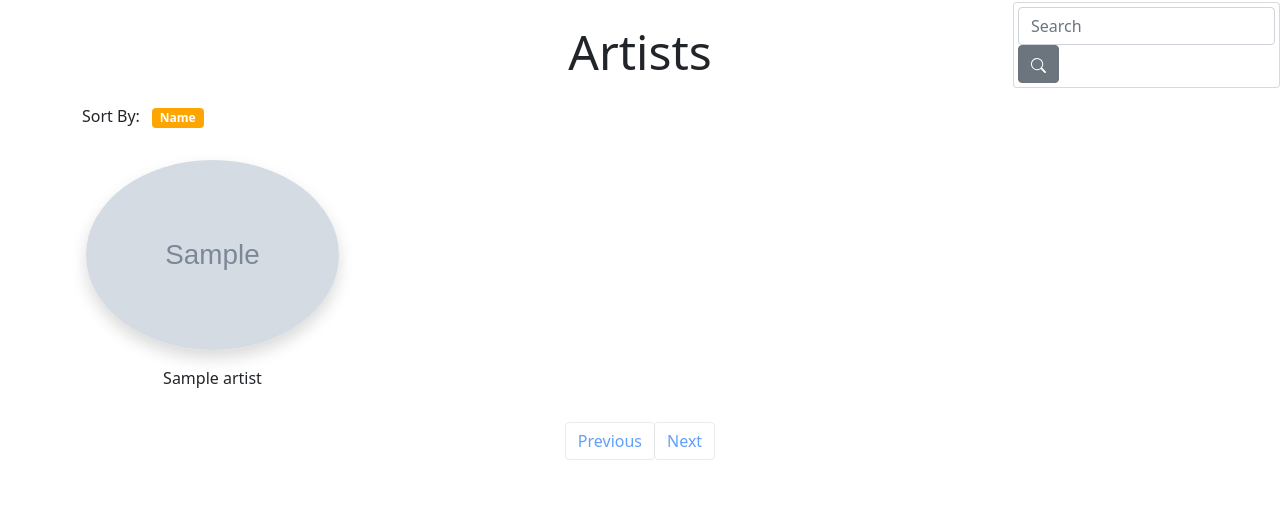
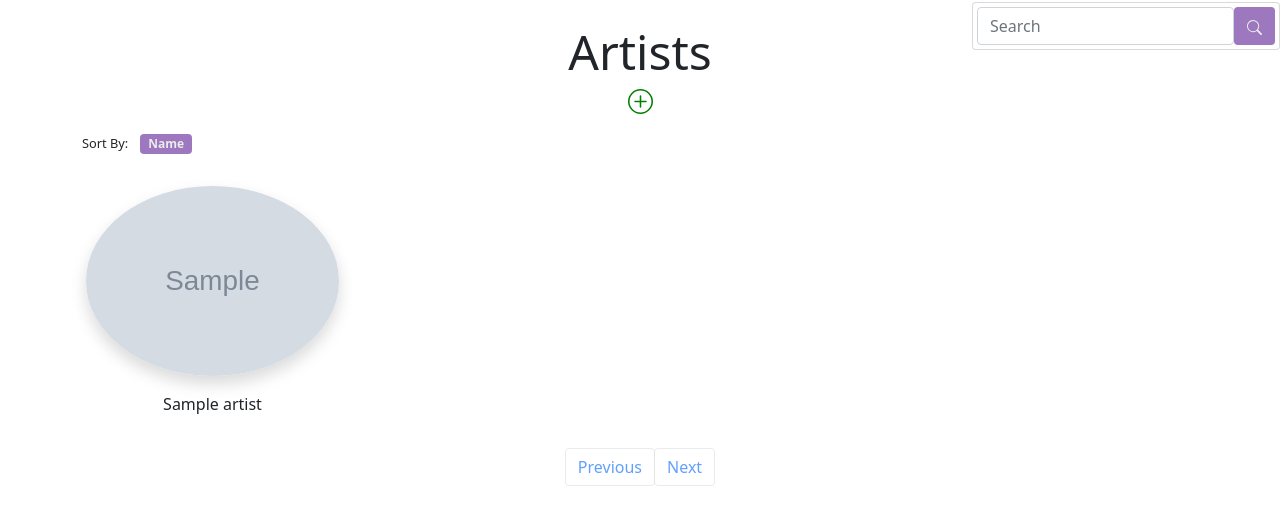
Before and after one commit to misterrager8/musicAnalyzer, a Flask app: page /artists in a window 1280 px wide, after a click that opens the changed part. Shown: the part 56-581 px from the top of the page. Run offline with Flask 2, Linux system fonts and the light colour scheme; tables that the repository leaves empty hold one stand-in row (Sample ...).

Commit message:
Various changes (28-09-2021)
- Update 'font-' classes for Bootstrap 5

- Redo sort filters, remove badge macro

- Pagination w/ order_by to keep order while changing pages

- Make changes to album_create_form

- Fix form-inline (deprecated)

- Change icons, remove circle_icon

- Add modal for adding Artists

- Add CSS class: btn-custom

```diff
--- a/modules/static/main.css
+++ b/modules/static/main.css
@@ -28,3 +28,13 @@
     margin: 1rem;
     padding: 1.5rem;
 }
+
+.btn-custom {
+    background-color: var(--secondary-bg-color);
+    color: var(--navbar-font-color);
+}
+
+.badge-custom {
+    background-color: var(--secondary-bg-color);
+    color: var(--navbar-font-color);
+}
--- a/modules/templates/albums/album.html
+++ b/modules/templates/albums/album.html
@@ -5,7 +5,7 @@
 <title>{{ album.title }}</title>
 <body>
 <div class="text-center m-3">
-  {{ macros.paragraph(album.title, class='font-italic', size=3) }}
+  {{ macros.paragraph(album.title, class='fst-italic', size=3) }}
   <a href="{{ url_for('artist_', id_=album.artists.id) }}" class="link">{{ macros.paragraph(album.artists.name, size=2) }}</a>
   {{ macros.paragraph(album.release_date.year, class='mb-3', size=1) }}
   {{ macros.album_options(album) }}
--- a/modules/templates/artists/artists.html
+++ b/modules/templates/artists/artists.html
@@ -4,7 +4,10 @@
 {% block body %}
 <title>Artists</title>
 <body>
-{{ macros.paragraph('Artists', size=3, class='text-center m-3') }}
+<div class="text-center m-3">
+  {{ macros.paragraph('Artists', size=3) }}
+  <a href="#" class="" data-bs-target="#artist_create" data-bs-toggle="modal">{{ macros.add_icon() }}</a>
+</div>
 {{ macros.artists_sort_filter() }}
 
 <div class="row">
@@ -14,4 +17,7 @@
 </div>
 {{ macros.artists_paginate() }}
 </body>
+{% call macros.modal('artist_create') %}
+{{ macros.artist_create_form() }}
+{% endcall %}
 {% endblock %}
--- a/modules/templates/macros.html
+++ b/modules/templates/macros.html
@@ -14,22 +14,6 @@
 </div>
 {% endmacro %}
 
-{% macro badge(txt, bg_color='black', txt_color='white', class='', href='#', newtab=false, modal_id='') %}
-<a href="{{ href }}"
-   class="badge {{ class }}"
-   style="text-decoration:none; background-color:{{ bg_color }}; color:{{ txt_color }}"
-   {% if newtab %}
-   target="_blank"
-   {% endif %}
-   {% if modal_id %}
-   data-bs-toggle="modal"
-   data-bs-target="#{{ modal_id }}"
-   {% endif %}
->
-  {{ txt }}
-</a>
-{% endmacro %}
-
 {% macro input(name, placeholder, class='', value='') %}
 <input type="text" name="{{ name }}" placeholder="{{ placeholder }}" class="form-control {{ class }}" autocomplete="off" value="{{ value }}">
 {% endmacro %}
@@ -41,22 +25,21 @@
 {% endmacro %}
 
 {% macro add_icon(size=25, color='green', class='') %}
-<svg xmlns="http://www.w3.org/2000/svg" width="{{ size }}" height="{{ size }}" fill="{{ color }}" class="bi bi-plus-square {{ class }}" viewBox="0 0 16 16">
-  <path d="M14 1a1 1 0 0 1 1 1v12a1 1 0 0 1-1 1H2a1 1 0 0 1-1-1V2a1 1 0 0 1 1-1h12zM2 0a2 2 0 0 0-2 2v12a2 2 0 0 0 2 2h12a2 2 0 0 0 2-2V2a2 2 0 0 0-2-2H2z"/>
+<svg xmlns="http://www.w3.org/2000/svg" width="{{ size }}" height="{{ size }}" fill="{{ color }}" class="bi bi-plus-circle {{ class }}" viewBox="0 0 16 16">
+  <path d="M8 15A7 7 0 1 1 8 1a7 7 0 0 1 0 14zm0 1A8 8 0 1 0 8 0a8 8 0 0 0 0 16z"/>
   <path d="M8 4a.5.5 0 0 1 .5.5v3h3a.5.5 0 0 1 0 1h-3v3a.5.5 0 0 1-1 0v-3h-3a.5.5 0 0 1 0-1h3v-3A.5.5 0 0 1 8 4z"/>
 </svg>
 {% endmacro %}
 
 {% macro edit_icon(size=25, color='currentcolor', class='') %}
-<svg xmlns="http://www.w3.org/2000/svg" width="{{ size }}" height="{{ size }}" fill="{{ color }}" class="bi bi-pencil-square {{ class }}" viewBox="0 0 16 16">
-  <path d="M15.502 1.94a.5.5 0 0 1 0 .706L14.459 3.69l-2-2L13.502.646a.5.5 0 0 1 .707 0l1.293 1.293zm-1.75 2.456-2-2L4.939 9.21a.5.5 0 0 0-.121.196l-.805 2.414a.25.25 0 0 0 .316.316l2.414-.805a.5.5 0 0 0 .196-.12l6.813-6.814z"/>
-  <path fill-rule="evenodd" d="M1 13.5A1.5 1.5 0 0 0 2.5 15h11a1.5 1.5 0 0 0 1.5-1.5v-6a.5.5 0 0 0-1 0v6a.5.5 0 0 1-.5.5h-11a.5.5 0 0 1-.5-.5v-11a.5.5 0 0 1 .5-.5H9a.5.5 0 0 0 0-1H2.5A1.5 1.5 0 0 0 1 2.5v11z"/>
+<svg xmlns="http://www.w3.org/2000/svg" width="{{ size }}" height="{{ size }}" fill="{{ color }}" class="bi bi-pencil-fill {{ class }}" viewBox="0 0 16 16">
+  <path d="M12.854.146a.5.5 0 0 0-.707 0L10.5 1.793 14.207 5.5l1.647-1.646a.5.5 0 0 0 0-.708l-3-3zm.646 6.061L9.793 2.5 3.293 9H3.5a.5.5 0 0 1 .5.5v.5h.5a.5.5 0 0 1 .5.5v.5h.5a.5.5 0 0 1 .5.5v.5h.5a.5.5 0 0 1 .5.5v.207l6.5-6.5zm-7.468 7.468A.5.5 0 0 1 6 13.5V13h-.5a.5.5 0 0 1-.5-.5V12h-.5a.5.5 0 0 1-.5-.5V11h-.5a.5.5 0 0 1-.5-.5V10h-.5a.499.499 0 0 1-.175-.032l-.179.178a.5.5 0 0 0-.11.168l-2 5a.5.5 0 0 0 .65.65l5-2a.5.5 0 0 0 .168-.11l.178-.178z"/>
 </svg>
 {% endmacro %}
 
 {% macro delete_icon(size=25, color='red', class='') %}
-<svg xmlns="http://www.w3.org/2000/svg" width="{{ size }}" height="{{ size }}" fill="{{ color }}" class="bi bi-x-square {{ class }}" viewBox="0 0 16 16">
-  <path d="M14 1a1 1 0 0 1 1 1v12a1 1 0 0 1-1 1H2a1 1 0 0 1-1-1V2a1 1 0 0 1 1-1h12zM2 0a2 2 0 0 0-2 2v12a2 2 0 0 0 2 2h12a2 2 0 0 0 2-2V2a2 2 0 0 0-2-2H2z"/>
+<svg xmlns="http://www.w3.org/2000/svg" width="{{ size }}" height="{{ size }}" fill="{{ color }}" class="bi bi-x-circle {{ class }}" viewBox="0 0 16 16">
+  <path d="M8 15A7 7 0 1 1 8 1a7 7 0 0 1 0 14zm0 1A8 8 0 1 0 8 0a8 8 0 0 0 0 16z"/>
   <path d="M4.646 4.646a.5.5 0 0 1 .708 0L8 7.293l2.646-2.647a.5.5 0 0 1 .708.708L8.707 8l2.647 2.646a.5.5 0 0 1-.708.708L8 8.707l-2.646 2.647a.5.5 0 0 1-.708-.708L7.293 8 4.646 5.354a.5.5 0 0 1 0-.708z"/>
 </svg>
 {% endmacro %}
@@ -64,12 +47,6 @@
 {% macro search_icon(size=25, color='currentcolor', class='') %}
 <svg xmlns="http://www.w3.org/2000/svg" width="{{ size }}" height="{{ size }}" fill="{{ color }}" class="bi bi-search {{ class }}" viewBox="0 0 16 16">
   <path d="M11.742 10.344a6.5 6.5 0 1 0-1.397 1.398h-.001c.03.04.062.078.098.115l3.85 3.85a1 1 0 0 0 1.415-1.414l-3.85-3.85a1.007 1.007 0 0 0-.115-.1zM12 6.5a5.5 5.5 0 1 1-11 0 5.5 5.5 0 0 1 11 0z"/>
-</svg>
-{% endmacro %}
-
-{% macro circle_icon(size=25, color='black', class='') %}
-<svg xmlns="http://www.w3.org/2000/svg" width="{{ size }}" height="{{ size }}" fill="{{ color }}" class="bi bi-circle-fill {{ class }}" viewBox="0 0 16 16">
-  <circle cx="8" cy="8" r="8"/>
 </svg>
 {% endmacro %}
 
@@ -126,50 +103,49 @@
 <a href="{{ item.url }}" class="list-group-item list-group-item-action border-0 rounded" target="_blank">
   <ul class="list-inline m-0">
     <li class="list-inline-item">{{ paragraph(item.title, size=1.25) }}</li>
-    <li>{{ paragraph(item.time_posted, size=0.9, class='text-muted font-italic') }}</li>
+    <li>{{ paragraph(item.time_posted, size=0.9, class='text-muted fst-italic') }}</li>
   </ul>
 </a>
 {% endmacro %}
 
 {% macro songs_sort_filter() %}
 <ul class="list-inline">
-  <li class="list-inline-item">Sort By:</li>
-  {% if order_by == "songs_name" %}
-  <li class="list-inline-item">{{ badge('Artist', href=url_for('songs_', order_by='artists.name'), bg_color='darkblue') }}</li>
-  <li class="list-inline-item">{{ badge('Year', href=url_for('songs_', order_by='albums.release_date desc'), bg_color='darkblue') }}</li>
-  {% elif order_by == "artists.name" %}
-  <li class="list-inline-item">{{ badge('Year', href=url_for('songs_', order_by='albums.release_date desc'), bg_color='darkblue') }}</li>
-  <li class="list-inline-item">{{ badge('Title', href=url_for('songs_', order_by='songs_name'), bg_color='darkblue') }}</li>
-  {% elif order_by == "albums.release_date desc" %}
-  <li class="list-inline-item">{{ badge('Artist', href=url_for('songs_', order_by='artists.name'), bg_color='darkblue') }}</li>
-  <li class="list-inline-item">{{ badge('Title', href=url_for('songs_', order_by='songs_name'), bg_color='darkblue') }}</li>
+  <li class="list-inline-item">{{ paragraph('Sort By:', size=0.8) }}</li>
+  {% if order_by != "artists.name" %}
+  <li class="list-inline-item"><a href="{{ url_for('songs_', order_by='artists.name') }}" class="badge badge-custom link">Artist</a></li>
+  {% endif %}
+  {% if order_by != "albums.release_date desc" %}
+  <li class="list-inline-item"><a href="{{ url_for('songs_', order_by='albums.release_date desc') }}" class="badge badge-custom link">Year</a></li>
+  {% endif %}
+  {% if order_by != "songs_name" %}
+  <li class="list-inline-item"><a href="{{ url_for('songs_', order_by='songs_name') }}" class="badge badge-custom link">Title</a></li>
   {% endif %}
 </ul>
 {% endmacro %}
 
 {% macro albums_sort_filter() %}
 <ul class="list-inline">
-  <li class="list-inline-item">Sort By:</li>
-  {% if order_by == "title" %}
-  <li class="list-inline-item">{{ badge('Artist', href=url_for('albums_', order_by='artists.name'), bg_color='green') }}</li>
-  <li class="list-inline-item">{{ badge('Year', href=url_for('albums_', order_by='release_date desc'), bg_color='green') }}</li>
-  {% elif order_by == "artists.name" %}
-  <li class="list-inline-item">{{ badge('Year', href=url_for('albums_', order_by='release_date desc'), bg_color='green') }}</li>
-  <li class="list-inline-item">{{ badge('Title', href=url_for('albums_', order_by='title'), bg_color='green') }}</li>
-  {% elif order_by == "release_date desc" %}
-  <li class="list-inline-item">{{ badge('Artist', href=url_for('albums_', order_by='artists.name'), bg_color='green') }}</li>
-  <li class="list-inline-item">{{ badge('Title', href=url_for('albums_', order_by='title'), bg_color='green') }}</li>
+  <li class="list-inline-item">{{ paragraph('Sort By:', size=0.8) }}</li>
+  {% if order_by != "artists.name" %}
+  <li class="list-inline-item"><a href="{{ url_for('albums_', order_by='artists.name') }}" class="badge badge-custom link">Artist</a></li>
+  {% endif %}
+  {% if order_by != "release_date desc" %}
+  <li class="list-inline-item"><a href="{{ url_for('albums_', order_by='release_date desc') }}" class="badge badge-custom link">Year</a></li>
+  {% endif %}
+  {% if order_by != "title" %}
+  <li class="list-inline-item"><a href="{{ url_for('albums_', order_by='title') }}" class="badge badge-custom link">Title</a></li>
   {% endif %}
 </ul>
 {% endmacro %}
 
 {% macro artists_sort_filter() %}
 <ul class="list-inline">
-  <li class="list-inline-item">Sort By:</li>
-  {% if order_by == "name" %}
-  <li class="list-inline-item">{{ badge('Recently Added', href=url_for('artists_', order_by='id desc'), bg_color='orange') }}</li>
-  {% elif order_by == "id desc" %}
-  <li class="list-inline-item">{{ badge('Name', href=url_for('artists_', order_by='name'), bg_color='orange') }}</li>
+  <li class="list-inline-item">{{ paragraph('Sort By:', size=0.8) }}</li>
+  {% if order_by != "name" %}
+  <li class="list-inline-item"><a href="{{ url_for('artists_', order_by='name') }}" class="badge badge-custom link">Name</a></li>
+  {% endif %}
+  {% if order_by != "id desc" %}
+  <li class="list-inline-item"><a href="{{ url_for('artists_', order_by='id desc') }}" class="badge badge-custom link">Recently Added</a></li>
   {% endif %}
 </ul>
 {% endmacro %}
@@ -216,7 +192,7 @@
 {% macro artist_create_form() %}
 <form class="form-group" action="{{ url_for('artist_create') }}" method="POST">
   {{ input('artist_name', 'Name', class='mb-2') }}
-  <button type="submit" class="btn w-100">Enter</button>
+  <button type="submit" class="btn btn-custom w-100">Enter</button>
 </form>
 {% endmacro %}
 
@@ -224,20 +200,20 @@
 <form class="form-group" action="{{ url_for('artist_update', id_=artist.id) }}" method="POST">
   {{ input('artist_name', 'Name', value=artist.name, class='mb-2') }}
   {{ input('profile_pic', 'Profile Pic URL', value=artist.profile_pic, class='mb-2') }}
-  <button type="submit" class="btn w-100">Enter</button>
+  <button type="submit" class="btn btn-custom w-100">Enter</button>
 </form>
 {% endmacro %}
 
 {% macro album_create_form(artist) %}
 <form class="form-group" action="{{ url_for('album_create', id_=artist.id) }}" method="POST">
-  {{ input('title', 'Title', class='mb-2') }}
-  {{ input('release_date', 'Year', class='mb-2') }}
-  <select class="form-control" name="artist_id">
+  {{ input('album_name', 'Title', class='mb-2') }}
+  <input type="date" class="form-control mb-2" name="release_date" autocomplete="off">
+  <select class="form-control mb-2" name="artist_id">
     {% for i in all_artists %}
-    <option value="{{ i.id }}">{{ i.name }}</option>
+    <option value="{{ i.id }}" {% if i.id== artist.id %}selected{% endif %}>{{ i.name }}</option>
     {% endfor %}
   </select>
-  <button type="submit" class="btn w-100">Enter</button>
+  <button type="submit" class="btn btn-custom w-100">Enter</button>
 </form>
 {% endmacro %}
 
@@ -246,7 +222,7 @@
   {{ input('title', 'Title', value=album.title, class='mb-2') }}
   <input type="date" class="form-control mb-2" name="release_date" autocomplete="off" value="{{ album.release_date }}">
   {{ input('cover_art', 'Cover Art URL', value=album.cover_art, class='mb-2') }}
-  <button type="submit" class="btn w-100">Enter</button>
+  <button type="submit" class="btn btn-custom w-100">Enter</button>
 </form>
 {% endmacro %}
 
@@ -254,7 +230,7 @@
 <form class="form-group" action="{{ url_for('song_create', id_=album.id) }}" method="POST">
   {{ input('song_name', 'Name', class='mb-2') }}
   <input type="number" name="track_num" class="form-control mb-2" min="0" value="0">
-  <button type="submit" class="btn w-100">Enter</button>
+  <button type="submit" class="btn btn-custom w-100">Enter</button>
 </form>
 {% endmacro %}
 
@@ -262,14 +238,14 @@
 <form class="form-group" action="{{ url_for('song_update', id_=song.id) }}" method="POST">
   {{ input('song_name', 'Name', value=song.name, class='mb-2') }}
   <input type="number" name="track_num" class="form-control mb-2" value="{{ song.track_num }}">
-  <button type="submit" class="btn w-100">Enter</button>
+  <button type="submit" class="btn btn-custom w-100">Enter</button>
 </form>
 {% endmacro %}
 
 {% macro search_form(class='') %}
-<form class="form-group form-inline {{ class }}" action="{{ url_for('search') }}" method="POST">
-  {{ input('search_term', 'Search') }}
-  <button type="submit" class="btn btn-secondary">{{ search_icon(size=15) }}</button>
+<form class="form-group row {{ class }}" action="{{ url_for('search') }}" method="POST">
+  {{ input('search_term', 'Search', class='col') }}
+  <button type="submit" class="btn btn-custom col-auto">{{ search_icon(size=15) }}</button>
 </form>
 {% endmacro %}
 
--- a/modules/templates/songs/song.html
+++ b/modules/templates/songs/song.html
@@ -7,7 +7,7 @@
 <div class="text-center m-3">
   {{ macros.paragraph(song.name, size=3) }}
   <a href="{{ url_for('artist_', id_=song.artists.id) }}" class="link">{{ macros.paragraph(song.artists.name, size=2) }}</a>
-  <a href="{{ url_for('album_', id_=song.albums.id) }}" class="link">{{ macros.paragraph(song.albums.title, class='font-italic mb-3', size=1) }}</a>
+  <a href="{{ url_for('album_', id_=song.albums.id) }}" class="link">{{ macros.paragraph(song.albums.title, class='fst-italic mb-3', size=1) }}</a>
   {{ macros.song_options(song) }}
 </div>
 </body>
--- a/modules/views.py
+++ b/modules/views.py
@@ -1,5 +1,3 @@
-from datetime import datetime
-
 import praw
 import requests
 from bs4 import BeautifulSoup
@@ -69,8 +67,7 @@ def artist_():
 @app.route("/artist_create", methods=["POST"])
 def artist_create():
     database.create(Artist(name=request.form["artist_name"],
-                           profile_pic=request.form["profile_pic"],
-                           genius_id=request.form["genius_id"]))
+                           profile_pic=request.form["profile_pic"]))
 
     return redirect(request.referrer)
 
@@ -113,11 +110,8 @@ def album_():
 @app.route("/album_create", methods=["POST"])
 def album_create():
     database.create(Album(title=request.form["album_name"],
-                          cover_art=request.form["cover_art"],
-                          genius_id=request.form["genius_id"],
                           artist=request.form["artist_id"],
-                          release_date=datetime.strptime(request.form["release_date"],
-                                                         "{'year': %Y, 'month': %m, 'day': %d}")))
+                          release_date=request.form["release_date"]))
 
     return redirect(request.referrer)
 
```
Also changed, not shown: other parts of modules/templates/macros.html (+4 -4 lines), modules/templates/index.html (+4 -4 lines).
